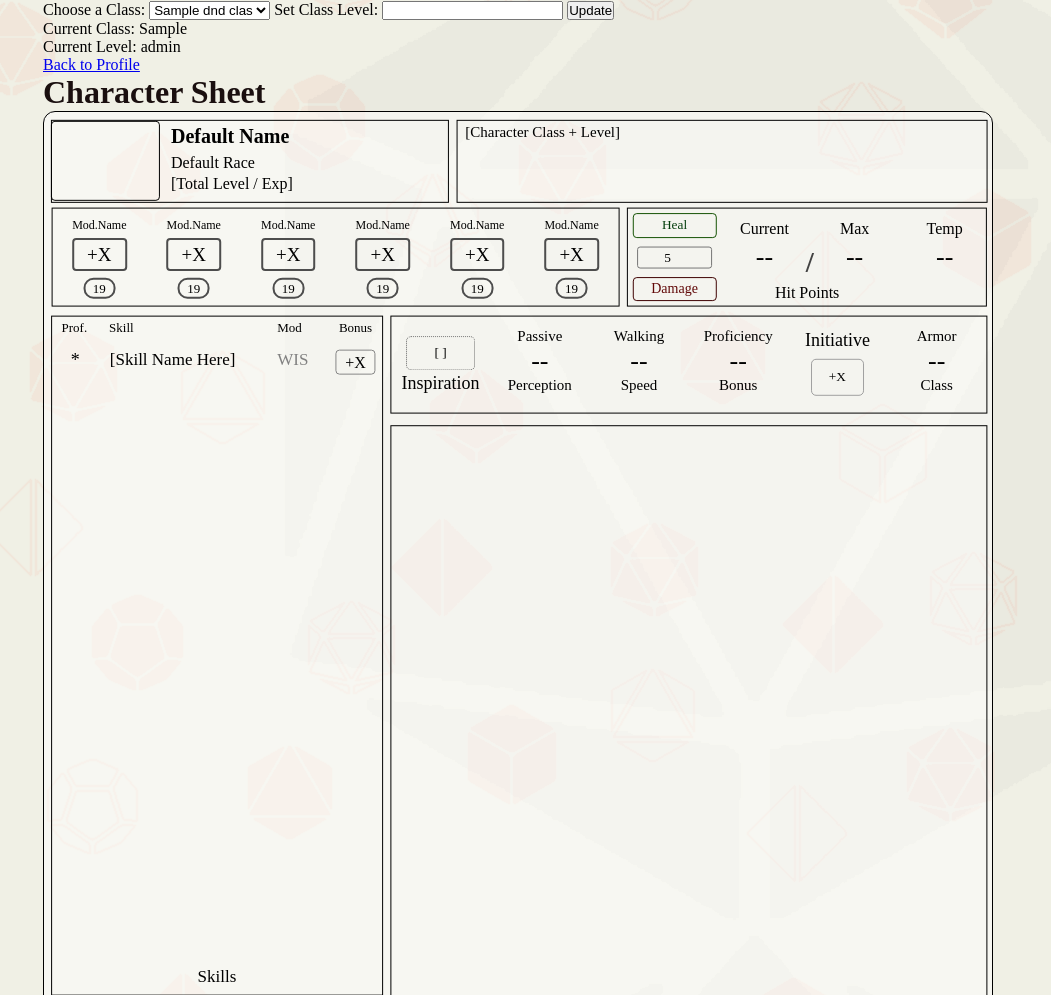
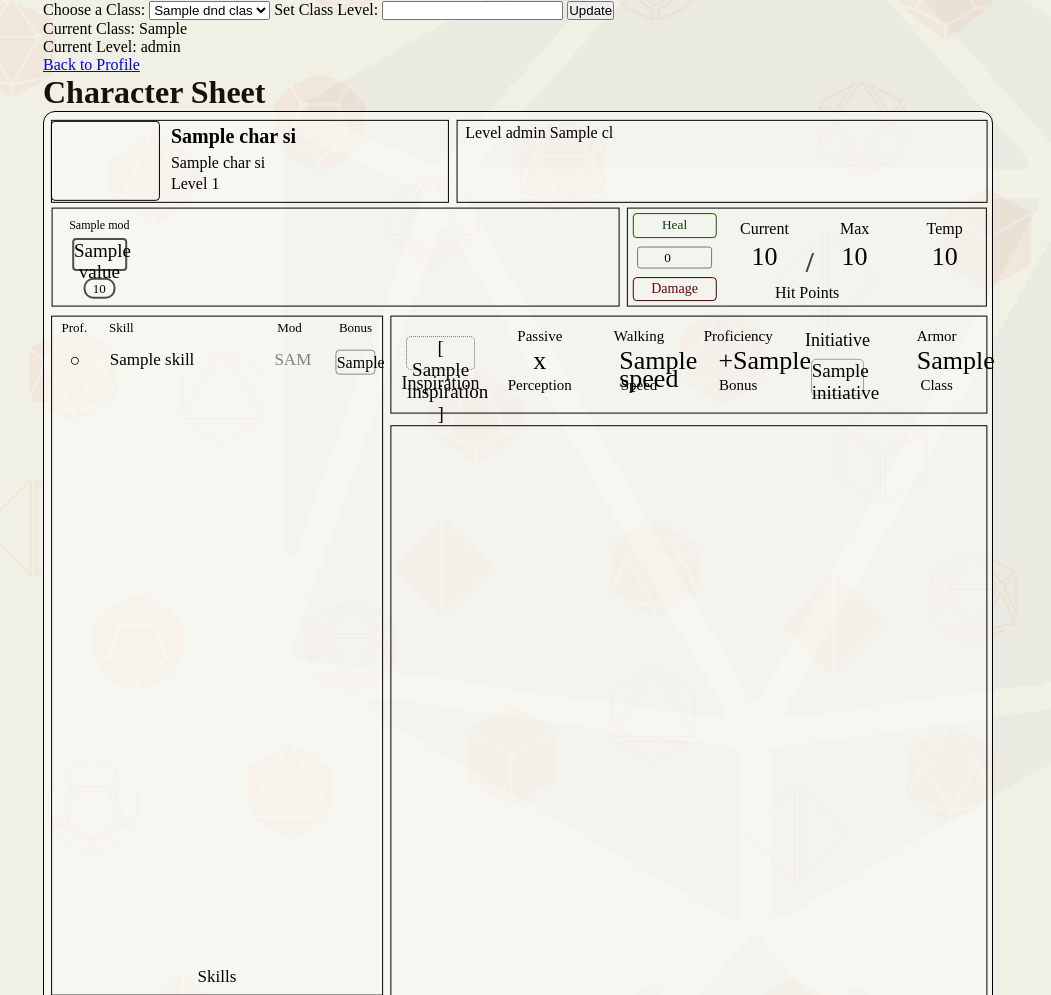
Before and after one commit to Sahmuraii/RoleInitative, a Flask app: template src/templates/character/character.html in a window 1280 px wide. Shown: the part 150-1145 px from the top of the page, without its empty margins (229-1280 px from the left). Run offline with Flask 3, Linux system fonts and the light colour scheme; the visitor is signed in with stand-in values (Sample User, id 1); the template is opened without the code that fills it: most values are stand-ins (such as "Sample title", 1, 10 or a date in 2020); parts of the project's set-up code (start-up, migrations or seed data) failed here and were passed over.

Commit message:
Improved Character Sheet
Added most of the Jinja functionality and some Python code needed to support the Character Sheet.

```diff
--- a/src/static/css/character_sheet_view.css
+++ b/src/static/css/character_sheet_view.css
@@ -312,6 +312,7 @@
     width: 54%;
     height: 38%;
     border-color: rgb(160, 160, 160);
+    font-size: 19px;
 }
 .inspiration_label {
     position: absolute;
@@ -335,6 +336,7 @@
     height: 35%;
     top: 38%;
     border-radius: 5px;
+    font-size: 19px;
 }
 .armor_class_field {
     position: absolute;
@@ -613,7 +615,7 @@ left: 50%;
 .character_info_label {
     position: absolute;
     text-align: left;
-    font-size: 15px;
+    font-size: 16px;
     height: 95%;
     left: 50%;
     transform: translate(-50%, -50%);
--- a/src/templates/character/character_sheet_view.html
+++ b/src/templates/character/character_sheet_view.html
@@ -13,69 +13,63 @@
     <div class="character_hit_points_block" id="hit_points_block">
         <div class="hp_modifier_block" id="hp_modifier_block">
             <button id="hp_heal_button" class="hp_heal_button">Heal</button>
-            <input type="number" id="hp_change_field" value="5" min="0" max="10" step="1" class="hp_change_field">
+            <input type="number" id="hp_change_field" value="0" min="0" max="10000" step="1" class="hp_change_field">
             <button id="hp_damage_button" class="hp_damage_button">Damage</button>
         </div>
         <span class="hit_points_block_label" id="hit_point_label">Hit Points</span>
         <div class="hp_display_block" id="hp_display_block">
             <span class="current_hp_label">Current</span><span class="max_hp_label">Max</span><span class="temp_hp_label">Temp</span>
-            <span class="current_hp_field" id="hp_current">--</span><span class="hp_divider_label" id="divider">/</span><span class="max_hp_field" id="hp_max">--</span><span class="temp_hp_field" id="hp_temp">--</span>
+            <span class="current_hp_field" id="hp_current">{% if char_si["hit_points"] is defined %}{{ char_si["hit_points"] }}{% else %}--{% endif %}</span>
+            <span class="hp_divider_label" id="divider">/</span>
+            <span class="max_hp_field" id="hp_max">{% if char_si["max_hit_points"] is defined %}{{ char_si["max_hit_points"] }}{% else %}--{% endif %}</span>
+            <span class="temp_hp_field" id="hp_temp">{% if char_si["temp_hit_points"] is defined and char_si["temp_hit_points"] > 0 %}{{ char_si["temp_hit_points"] }}{% else %}--{% endif %}</span>
         </div>
     </div>
 
     <!-- Character Modifiers-->
     <div class="character_modifiers_block" id="modifiers_block">
-        <div class="character_modifier_1 character_modifier_base" id="modifier_1">
-            <span class="character_modifier_name" id="modifier_label_1">Mod.Name</span>
-            <button id="score_field" class="character_modifier_score_field" id="character_modifier_score_field_1">19</button>
-            <button id="modifier_field" class="character_modifier_field" id="character_modifier_field_1">+X</button>
+        {% for mod in char_si["modifier_scores"] %}
+        <div class="character_modifier_{{ loop.index }} character_modifier_base" id="modifier_{{ loop.index }}">
+            <span class="character_modifier_name" id="modifier_label_{{ loop.index }}">{% if mod["modifier_name"] is defined %}{{ mod["modifier_name"] | capitalize }}{% else %}[Unknown]{% endif %}</span>
+            <button class="character_modifier_score_field" id="character_modifier_score_field_{{ loop.index }}">{% if mod["score"] is defined %}{{ mod["score"] }}{% else %}--{% endif %}</button>
+            <button class="character_modifier_field" id="character_modifier_field_{{ loop.index }}">{% if mod["value"] is defined %}{% if mod["value"] >= 0 %}+{% endif %}{{ mod["value"] }}{% else %}--{% endif %}</button>
         </div>
-        <div class="character_modifier_2 character_modifier_base" id="modifier_2">
-            <span class="character_modifier_name" id="modifier_label_2">Mod.Name</span>
-            <button id="score_field_1" class="character_modifier_score_field" id="character_modifier_score_field_2">19</button>
-            <button id="modifier_field_1" class="character_modifier_field" id="character_modifier_field_2">+X</button>
-        </div>
-        <div class="character_modifier_base character_modifier_3" id="modifier_3">
-            <span class="character_modifier_name" id="modifier_label_3">Mod.Name</span>
-            <button id="score_field_2" class="character_modifier_score_field" id="character_modifier_score_field_3">19</button>
-            <button id="modifier_field_2" class="character_modifier_field" id="character_modifier_field_3">+X</button>
-        </div>
-        <div class="character_modifier_base character_modifier_4" id="modifier_4">
-            <span class="character_modifier_name" id="modifier_label_4">Mod.Name</span>
-            <button id="score_field_3" class="character_modifier_score_field" id="character_modifier_score_field_4">19</button>
-            <button id="modifier_field_3" class="character_modifier_field" id="character_modifier_field_4">+X</button>
-        </div>
-        <div class="character_modifier_base character_modifier_5" id="modifier_5">
-            <span class="character_modifier_name" id="modifier_label_5">Mod.Name</span>
-            <button id="score_field_4" class="character_modifier_score_field" id="character_modifier_score_field_5">19</button>
-            <button id="modifier_field_4" class="character_modifier_field" id="character_modifier_field_5">+X</button>
-        </div>
-        <div class="character_modifier_base character_modifier_6" id="modifier_6">
-            <span class="character_modifier_name" id="modifier_label_6">Mod.Name</span>
-            <button id="score_field_5" class="character_modifier_score_field" id="character_modifier_score_field_6">19</button>
-            <button id="modifier_field_5" class="character_modifier_field" id="character_modifier_field_6">+X</button>
-        </div>
+        {% endfor %}
     </div>
 
     <!-- Character Skills-->
     <div class="character_skills_block" id="character_skills">
         <!-- TODO: Add Jinja code to automatically populate skills with characters skills-->
         <!-- Jinja For loop-->
-            <div class="character_skill_line" id="skill_1">
-                <span class="character_skill_line_proficient" id="skill_1_proficient">*</span><span class="character_skill_line_skill_name" id="skill_1_name">[Skill Name Here]</span><span class="character_skill_line_mod" id="mod_1_label">WIS</span>
-                <button id="skill_1_modifier" class="character_skill_line_bonus">+X</button>
+         {% for skill in char_si['skills'][:19] %}
+            <div class="character_skill_line" id="skill_{{skill['skill_id']}}">
+                <span class="character_skill_line_proficient" id="skill_{{skill['skill_id']}}_proficient">&#9675;</span>  <!-- TODO: Add Jinja code to check if skill is proficient (represented by &#9679; )-->
+                <span class="character_skill_line_skill_name" id="skill_{{skill['skill_id']}}_name">{% if skill["skill_name"] is defined %}{{ skill["skill_name"] }}{% else %}[Unknown Skill Name]{% endif %}</span>
+                <span class="character_skill_line_mod" id="mod_{{skill['skill_id']}}_label">{% if skill["modifier_type"] is defined %}{{ skill["modifier_type"][:3].upper() }}{% else %}[??]{% endif %}</span>
+                <button id="skill_{{skill['skill_id']}}_modifier" class="character_skill_line_bonus">{% if skill["modifier_value"] is defined %}{% if skill["modifier_value"] >= 0 %}+{% endif %}{{ skill["modifier_value"] }}{% else %}--{% endif %}</button>
             </div>
+        {% endfor %}
         <!-- end Jinja loop-->
         <div class="character_skills_title_bar" id="character_skills_title"><span class="character_skills_base_title character_skills_proficient_title">Prof.</span><span class="character_skills_base_title character_skills_skill_title">Skill</span><span class="character_skills_base_title character_skills_modifier_title">Mod</span><span class="character_skills_base_title character_skills_bonus_title">Bonus</span></div>
         <div class="character_skills_footer_bar" id="character_skills_footer"><span class="character_skills_block_label" id="skill_block_label">Skills</span></div>
     </div>
 
     <!-- Character Class Info-->
-    <div class="character_info_block" id="character_info_block"><span class="character_info_label" id="character_class_and_levels">[Character Class + Level]</span></div>
+    <div class="character_info_block" id="character_info_block">
+        <span class="character_info_label" id="character_class_and_levels">
+            {% if char_si["classes"] is defined %}
+                {% for cls in char_si["classes"] %}
+                    Level {{ cls["level"]}} {{ cls["class_name"] }}{% if not loop.last %},   {% if ((char_si["classes"] |length)/4) > 1 %}&nbsp;{% endif %}{% endif %}
+                    {% if loop.index % (((char_si["classes"] |length)/4)|round(0, 'ceil')) == 0 %}<br>{% else %}&#9;{% endif %}
+                {% endfor %}
+            {% else %}[Unknown Class(es)]{% endif %}
+        </span>
+    </div>
 
     <!-- Character Name / Race / Level-->
-    <div class="title_block" id="title_block"><span class="character_name_label" id="character_name">Default Name</span>
-        <p class="character_race_label">Default Race</p><span class="character_level_label">[Total Level / Exp]</span>
+    <div class="title_block" id="title_block"><span class="character_name_label" id="character_name">{% if char_si["name"] is defined %}{{ char_si["name"] }}{% else %}Unknown{% endif %}</span>
+        <span class="character_race_label">{% if char_si["race_name"] is defined %}{{ char_si["race_name"] }}{% else %}Unknown Race{% endif %}</span>
+        <span class="character_level_label">{% if char_si["total_level"] is defined %}Level {{ char_si["total_level"] }}{% else %}[Unknown Level / Exp]{% endif %}</span>
         <div class="character_profile_image" id="character_profile_image"></div>
     </div>
 
@@ -83,27 +77,27 @@
     <div class="character_combat_stats_block" id="combat_stats">
         <div class="combat_skill_base inspiration_block" id="inspiration_block">
             <span class="inspiration_label" id="inspiration_label">Inspiration</span>
-            <button id="inspiration_field" class="inspiration_field">[  ]</button>
+            <button id="inspiration_field" class="inspiration_field">{% if char_si["inspiration"] is defined and char_si["inspiration"] %}[ {% if char_si["inspiration"] == 1 %}X{% else %}{{ char_si["inspiration"] }}{% endif %} ]{% else %}[   ]{% endif %}</button>
         </div>
         <div class="combat_skill_base initiative_block" id="initiative_block">
             <span class="initiative_label" id="initiative_label">Initiative<br></span>
-            <button id="initiative_field" class="initiative_field">+X</button>
+            <button id="initiative_field" class="initiative_field">{% if char_si["initiative"] is defined %}{% if char_si["initiative"] >= 0 %}+{% endif %}{{ char_si["initiative"] }}{% else %}+X{% endif %}</button>
         </div>
         <div class="combat_skill_base armor_class_block" id="armor_class_block">
             <span class="armor_class_bottom_label" id="armor_class_bottom_label">Class</span><span class="armor_class_top_label" id="armor_class_top_label">Armor</span>
-            <span class="armor_class_field" id="armor_class">--</span>
+            <span class="armor_class_field" id="armor_class">{% if char_si["armor_class"] is defined %}{{ char_si["armor_class"] }}{% else %}--{% endif %}</span>
         </div>
         <div class="combat_skill_base walking_speed_block" id="walking_speed_block">
             <span class="walking_speed_bottom_label" id="walking_speed_bottom_label">Speed</span><span class="walking_speed_top_label" id="walking_speed_top_label">Walking</span>
-            <span class="walking_speed_field" id="walking_speed">--</span>
+            <span class="walking_speed_field" id="walking_speed">{% if char_si["speed"] is defined %}{{ char_si["speed"] }}{% else %}--{% endif %}</span>
         </div>
         <div class="combat_skill_base passive_perception_block" id="passive_perception_block">
             <span class="passive_perception_bottom_label" id="passive_perception_bottom_label">Perception</span><span class="passive_perception_top_label" id="passive_perception_top_label">Passive<br></span>
-            <span class="passive_perception_field" id="passive_perception">--</span>
+            <span class="passive_perception_field" id="passive_perception">{% if char_si["passive_perception"] is defined %}{{ char_si["passive_perception"] }}{% else %}--{% endif %}</span>
         </div>
         <div class="combat_skill_base proficiency_bonus_block" id="proficiency_bonus_block">
             <span class="proficiency_bonus_bottom_label" id="proficiency_bonus_bottom_label">Bonus</span><span class="proficiency_bonus_top_label" id="proficiency_bonus_top_label">Proficiency</span>
-            <span class="proficiency_bonus_field" id="proficiency_bonus">--</span>
+            <span class="proficiency_bonus_field" id="proficiency_bonus">{% if char_si["proficiency_bonus"] is defined %}+{{ char_si["proficiency_bonus"] }}{% else %}--{% endif %}</span>
         </div>
     </div>
 
```
Also changed, not shown: src/character/models.py (+18 -0 lines), src/character/views.py (+112 -19 lines), src/utils/populate_database.py (+42 -1 lines).
